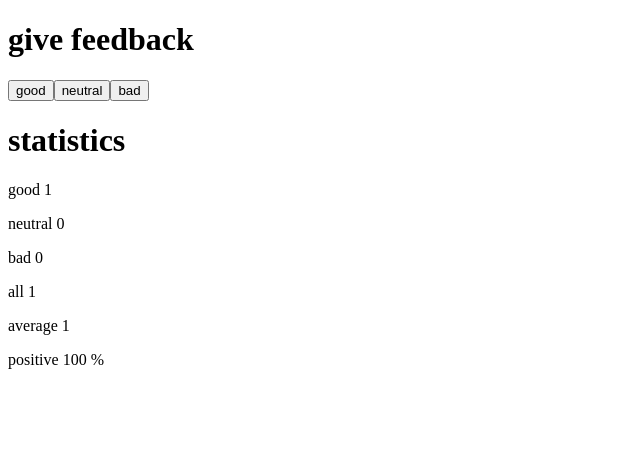
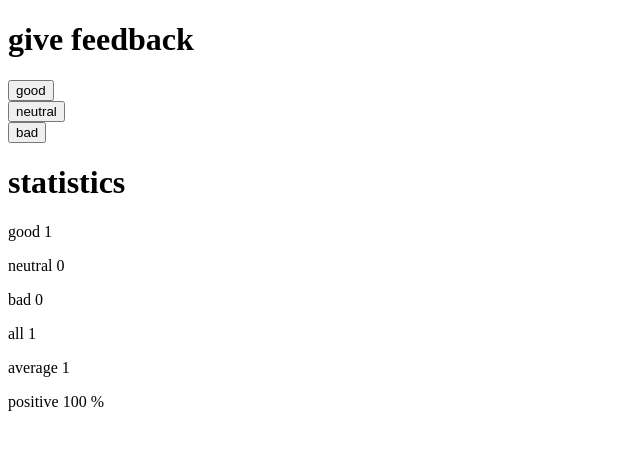
Before and after one commit to gabikakol/full-stack-web-development, a React (Create React App) app in the folder part1/unicafe/: page / in a window 1280 px wide. Both pictures are taken after a click on the button "good". Shown: the top 450 px of the page, without its empty margins (0-640 px from the left). Built offline with nearby package versions, Linux system fonts and the light colour scheme.

Commit message:
1.10 done

```diff
--- a/part1/unicafe/src/App.js
+++ b/part1/unicafe/src/App.js
@@ -26,7 +26,7 @@ const App = () => {
   }
 
 
-  const StatisticsCond = (props) => {
+  const Statistics = (props) => {
     console.log('all', props.all)
 
     if (props.all === 0) {
@@ -36,27 +36,32 @@ const App = () => {
         </div>
       )
     }
+    return (
+      <div>
+        <StatisticsLine text='good' value={good}/>
+        <StatisticsLine text='neutral' value={neutral}/>
+        <StatisticsLine text='bad' value={bad}/>
+        <StatisticsLine text='all' value={all}/>
+        <StatisticsLine text='average' value={(good-bad)/all}/>
+        <StatisticsLine text='positive' value={(good/all*100)+' %'}/>
+      </div>
+    )
+  }
+
+  const MyButton = (props) => {
+    return (
+      <div>
+        <button onClick={props.action}>{props.opinion}</button>
+      </div>
+    )
+  }
+
+  const StatisticsLine = (props) => {
+    console.log(props.text, props.value)
 
     return (
       <div>
-        <Statistics name='good' stat={good}/>
-        <Statistics name='neutral' stat={neutral}/>
-        <Statistics name='bad' stat={bad}/>
-        <Statistics name='all' stat={all}/>
-        <Statistics name='average' stat={(good-bad)/all}/>
-        <Statistics name='positive' stat={(good/all*100)+' %'}/>
-      </div>
-    )
-
-
-  }
-
-  const Statistics = (props) => {
-    console.log(props.name, props.stat)
-
-    return (
-      <div>
-        <p>{props.name} {props.stat}</p>
+        <p>{props.text} {props.value}</p>
       </div>
     )
   }
@@ -64,12 +69,13 @@ const App = () => {
   return (
     <div>
       <h1>give feedback</h1>
-      <button onClick={handleClickGood}>good</button>
-      <button onClick={handleClickNeutral}>neutral</button>
-      <button onClick={handleClickBad}>bad</button>
+      <MyButton action= {handleClickGood} opinion='good'/>
+      <MyButton action= {handleClickNeutral} opinion='neutral'/>
+      <MyButton action= {handleClickBad} opinion='bad'/>
+
 
       <h1>statistics</h1>
-      <StatisticsCond all={all}/>
+      <Statistics all={all}/>
 
     </div>
   )
```
